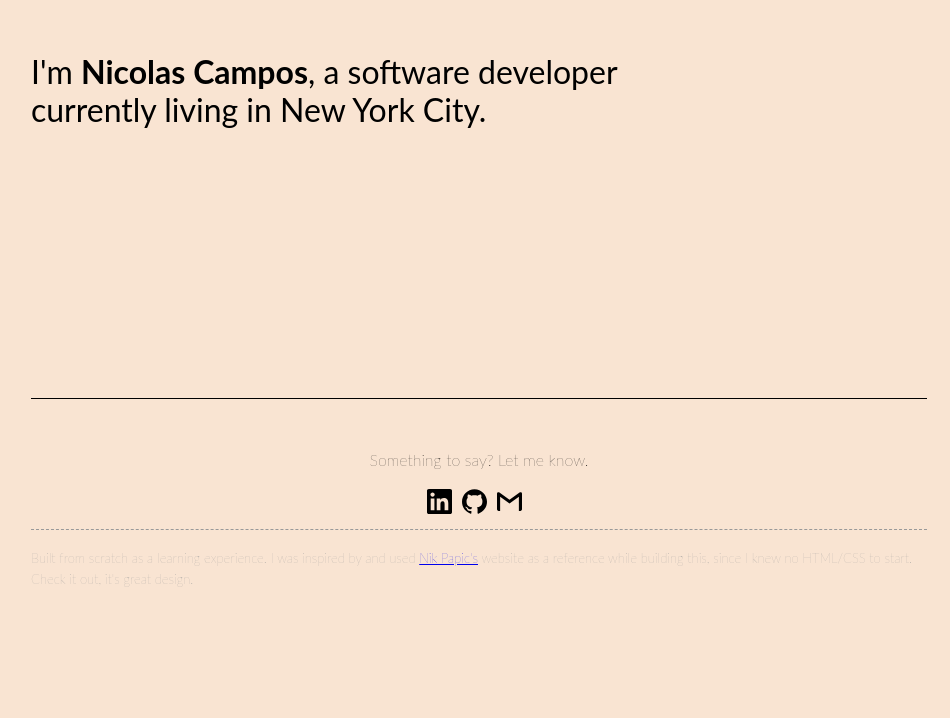
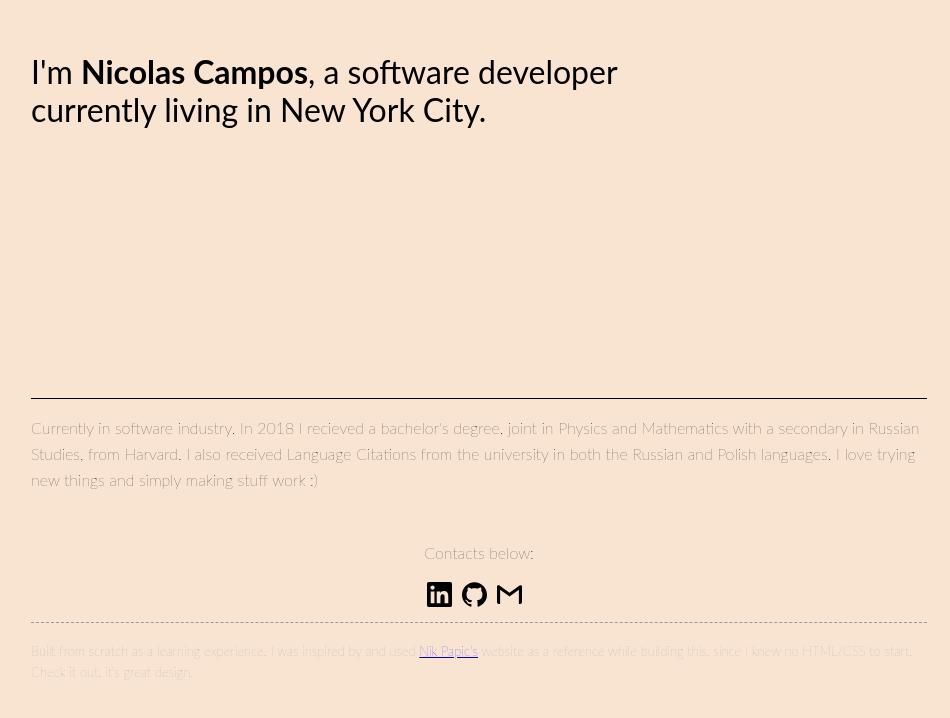
Before and after one commit to ncampost/ncampost.github.io, a plain HTML site: page index.html in a window 1280 px wide. Shown: the part 216-934 px from the top of the page, without its empty margins (161-1111 px from the left). Drawn offline with Linux system fonts and the light colour scheme.

Commit message:
A little more desc

```diff
--- a/index.html
+++ b/index.html
@@ -19,6 +19,7 @@
 			<div style="border-top:1px solid #000000"class="row">
 				<p>
 					<!-- Description -->
+					Currently in software industry. In 2018 I recieved a bachelor's degree, joint in Physics and Mathematics with a secondary in Russian Studies, from Harvard. I also received Language Citations from the university in both the Russian and Polish languages. I love trying new things and simply making stuff work :)
 				</p>
 			</div>
 			<div class="row"> <!-- This div invokes first-child on the first column to prevent left-padding. -->
@@ -41,7 +42,7 @@
 			</div>
 			<div class="row">
 				<div style="text-align: center;">
-					<p> Something to say? Let me know. </br></p>
+					<p> Contacts below: </br></p>
 				</div>
 				<div class="icons">
 					<a href="https://www.linkedin.com/in/ncampost/" title="linkedIn: @ncampost"><div class="linkedin-icon"></div></a>
```
Also changed, not shown: 1 other file.
